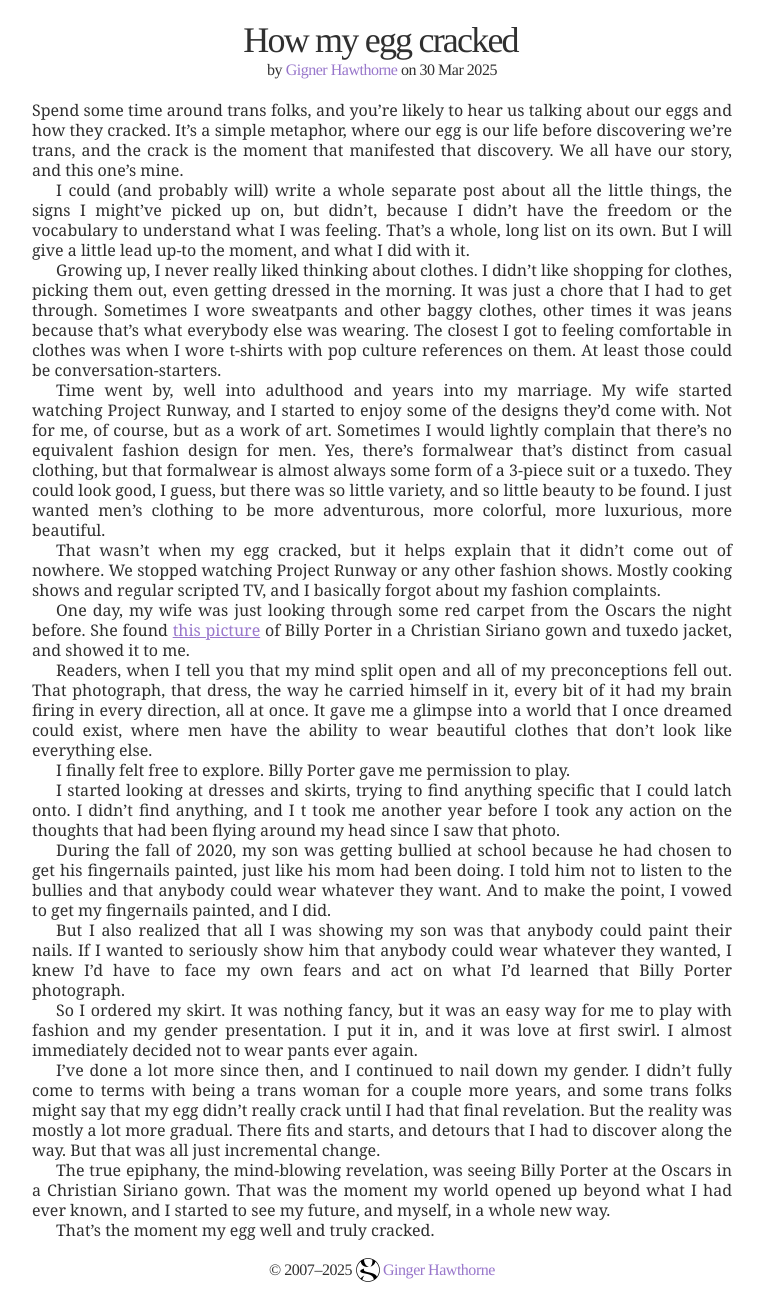
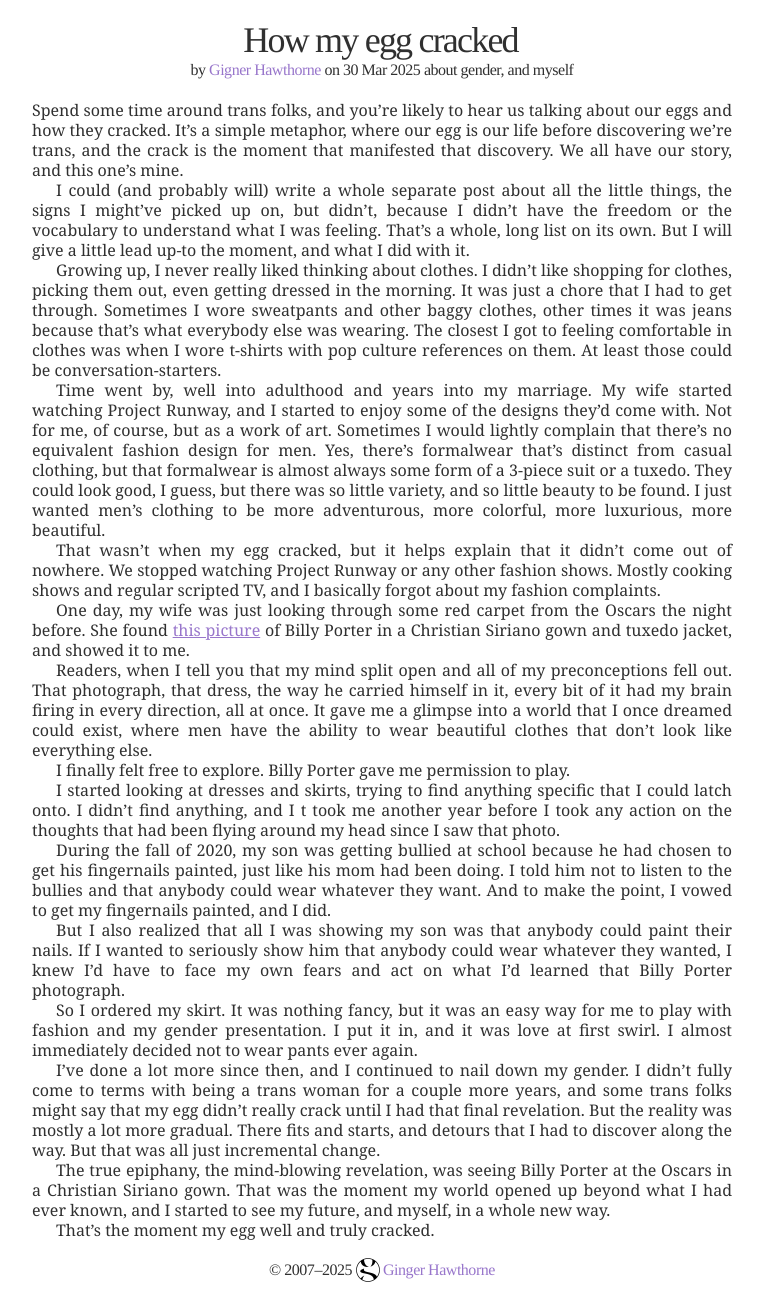
Before and after one commit to gulopine/gulopine.github.io, a Jekyll site: the page built from _posts/2025-03-30-how-my-egg-cracked.md, in a window 1280 px wide. Shown: the whole page, without its empty margins (258-1021 px from the left). Built offline with Jekyll 4.4.1, drawn with Linux system fonts in a browser that asks for light colours.

Commit message:
fix tags

```diff
--- a/_posts/2025-03-30-how-my-egg-cracked.md
+++ b/_posts/2025-03-30-how-my-egg-cracked.md
@@ -1,6 +1,7 @@
 ---
 layout: post
 title: How my egg cracked
+tags: gender myself
 ---
 
 Spend some time around trans folks, and you’re likely to hear us talking about our eggs and how they cracked. It’s a simple metaphor, where our egg is our life before discovering we’re trans, and the crack is the moment that manifested that discovery. We all have our story, and this one’s mine.
```
